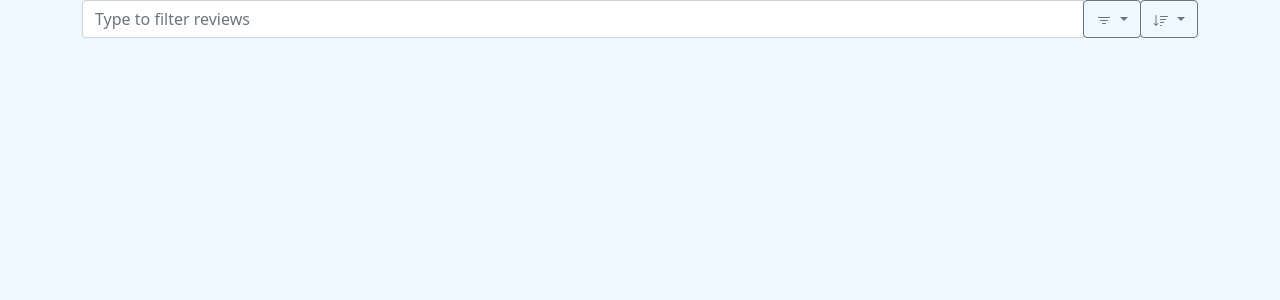
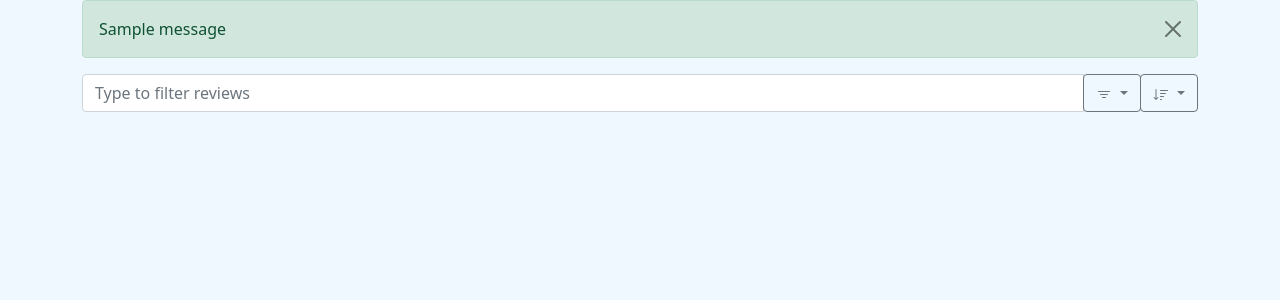
Before and after one commit to batman-nair/CriticApp, a Django app: page / in a window 1280 px wide. Shown: the part 56-356 px from the top of the page. Run offline with Django 4.2, Linux system fonts and the light colour scheme; tables that the repository leaves empty hold one stand-in row (values such as "Sample post"); one stand-in notice (Sample message) is shown; data that the repository does not hold is empty; some libraries are stand-ins or nearby versions.

Commit message:
Add form post redirect and messages

```diff
--- a/critic/review/views.py
+++ b/critic/review/views.py
@@ -2,11 +2,13 @@ from django.http import HttpResponse, HttpResponseRedirect, JsonResponse
 from django.shortcuts import render, redirect
 from django.urls import reverse
 from django.contrib.auth.decorators import login_required
+from django.contrib import messages
 from rest_framework.views import APIView
 from rest_framework.response import Response
 from rest_framework import generics
 from rest_framework import permissions
 from rest_framework import serializers
+from rest_framework import status
 
 from .forms import ReviewForm
 from .serializers import ReviewItemSerializer, ReviewSerializer, ReviewSerializer2
@@ -121,6 +123,14 @@ class ReviewCreate(generics.CreateAPIView):
     serializer_class = ReviewSerializer
     permission_classes = [permissions.IsAuthenticated]
 
+    def create(self, request, *args, **kwargs):
+        response = super().create(request, *args, **kwargs)
+        if response.status_code == status.HTTP_201_CREATED:
+            messages.success(request, 'Created new review')
+            return redirect('review:add_review')
+        messages.error('Error creating review')
+        return redirect('review:add_review')
+
     def perform_create(self, serializer):
         serializer.save(user=self.request.user)
 
--- a/critic/templates/base.html
+++ b/critic/templates/base.html
@@ -38,6 +38,8 @@
         </div>
     </nav>
     <div class="container">
+        {% include 'messages.html' %}
+
         {% block content %}
         {% endblock content %}
     </div>
--- /dev/null
+++ b/critic/templates/messages.html
@@ -0,0 +1,7 @@
+{% for message in messages %}
+<div class="alert {{ message.tags }} alert-dismissible fade show" role="alert">
+  {{ message }}
+  <button type="button" class="btn-close" data-bs-dismiss="alert" aria-label="Close"></button>
+</div>
+
+{% endfor %}
```
Also changed, not shown: critic/critic/settings.py (+10 -0 lines).
